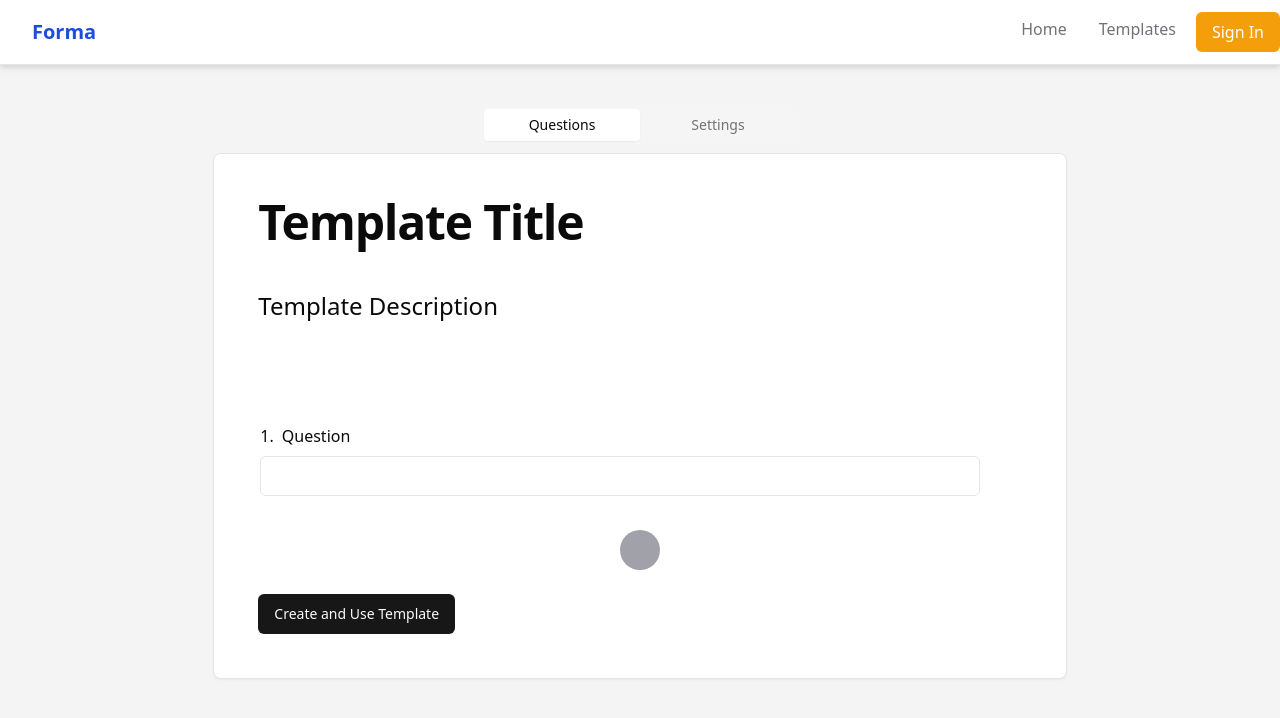
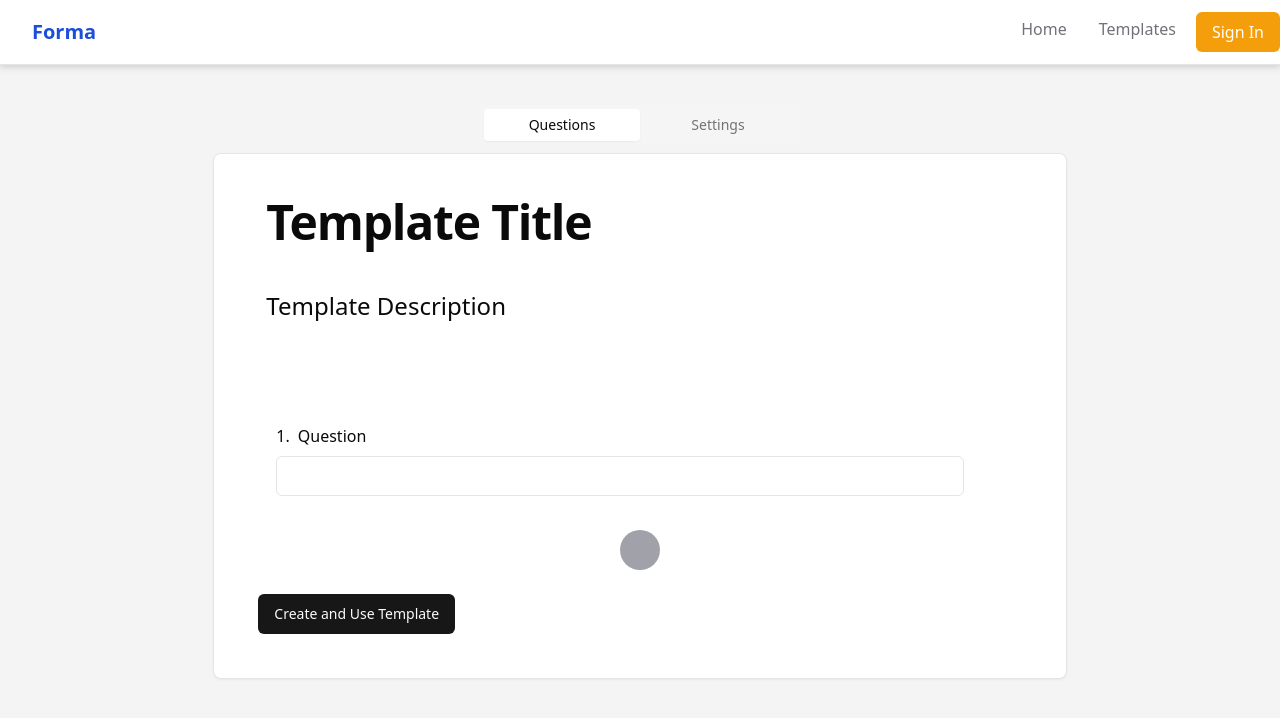
Before and after one commit to salihusmanov1/forma, a React (Vite) app: page /template in a window 1280 px wide. Shown: the top 718 px of the page. Built offline with nearby package versions, Linux system fonts and the light colour scheme; no server answers; some icons are missing.

Commit message:
Fix form design

```diff
--- a/src/components/form/FormQuestions.jsx
+++ b/src/components/form/FormQuestions.jsx
@@ -7,7 +7,7 @@ function FormQuestions({ form }) {
   return (
     <div className="w-full sm:w-2/3 mx-auto h-full">
       <Card className="p-5">
-        <CardHeader className="grid gap-4 break-all">
+        <CardHeader className="grid gap-4 px-8 break-all">
           <label className="focus:outline-none pb-6 text-4xl font-bold tracking-tight lg:text-5xl">
             {form?.data.template.template_name}
           </label>
--- a/src/components/template/TemplateQuestion.jsx
+++ b/src/components/template/TemplateQuestion.jsx
@@ -37,7 +37,7 @@ function TemplateQuestion({
           setActive("shadow-none");
         }}
         dragListener={!isReadonly}
-        className={`grid gap-2 py-4 border-2 border-white ${
+        className={`grid gap-2 p-4 border-2 border-white ${
           !isReadonly ? "hover:border-blue-600" : ""
         } rounded-lg border-current bg-white ${active}`}
       >
--- a/src/components/template/TemplateQuestions.jsx
+++ b/src/components/template/TemplateQuestions.jsx
@@ -100,7 +100,7 @@ function TemplateQuestions({
     <div className="w-full sm:w-2/3 mx-auto h-full">
       <form onSubmit={handleSubmit(onSubmit)}>
         <Card className="p-5">
-          <CardHeader className="grid gap-4 break-all">
+          <CardHeader className="grid gap-4 px-8 break-all">
             <label
               className="focus:outline-none cursor-text pb-6 text-4xl font-bold tracking-tight lg:text-5xl"
               contentEditable={!isReadonly}
--- a/src/pages/ResponseForm.jsx
+++ b/src/pages/ResponseForm.jsx
@@ -91,7 +91,7 @@ function ResponseForm() {
         <FormProvider {...methods}>
           <form onSubmit={handleSubmit(onSubmitResponse)}>
             <Card className="p-5">
-              <CardHeader className="grid gap-4 break-all">
+              <CardHeader className="grid gap-4 px-8 break-all">
                 <label className="focus:outline-none pb-6 text-4xl font-bold tracking-tight lg:text-5xl">
                   {form?.data.template.template_name}
                 </label>
```
